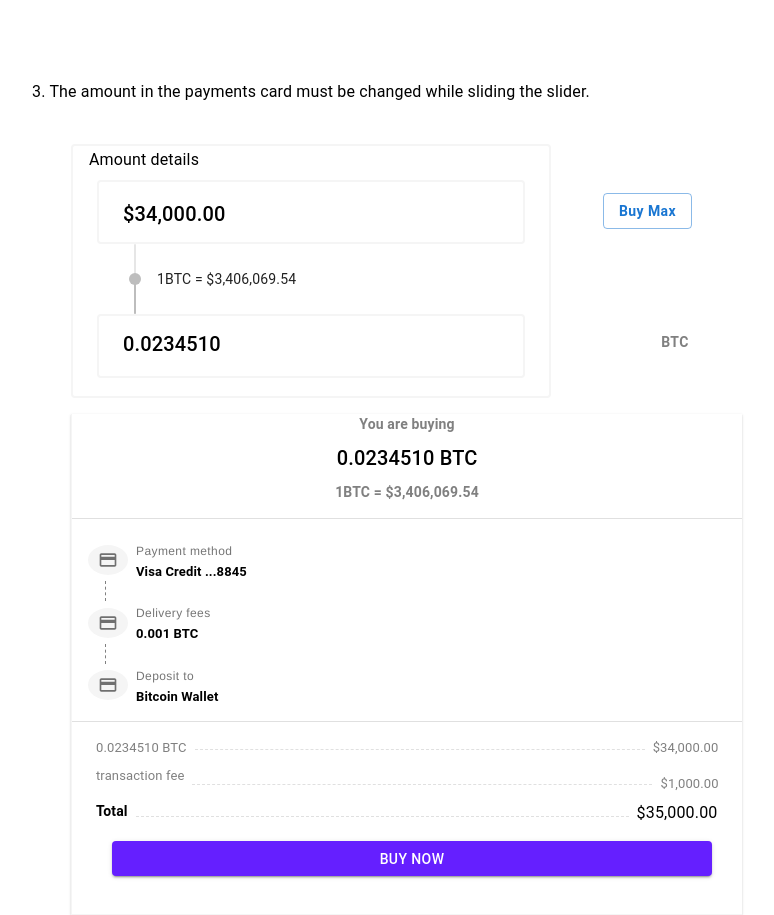
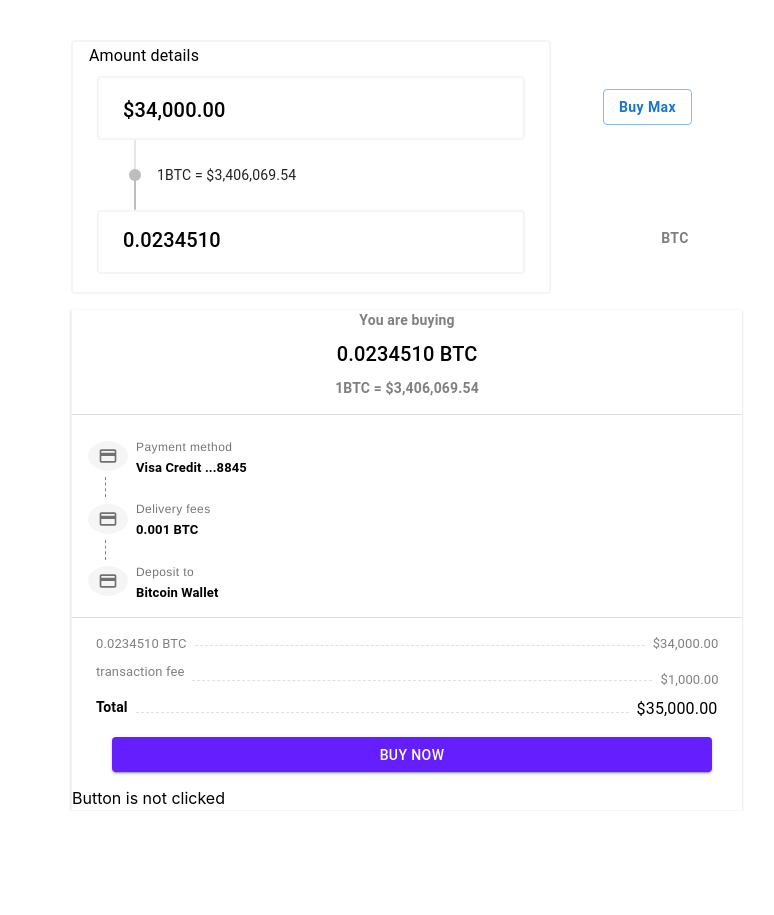
Before and after one commit to manasa2107/React_child_parent_Assignment, a React (Create React App) app: page / in a window 1280 px wide. Shown: the whole page, without its empty margins (329-1103 px from the left). After the commit the page ends 811 px from the top, so only its background shows below. Built offline with nearby package versions, Linux system fonts and the light colour scheme.

Commit message:
Update index.tsx

```diff
--- a/src/components/Parentchild/index.tsx
+++ b/src/components/Parentchild/index.tsx
@@ -9,28 +9,38 @@ import Typography1 from '../atoms/Typography';
 import Textdivider1 from '../molecules/Textdivider';
 import AvatarText1 from '../molecules/Avatartext';
 import theme from '../../theme';
-
+import Statemgmnt from '../organism/Statemanagement';
 
 const Parentchild =()=> {
+
+    const [isClicked, setIsToggled] = React.useState(false);
+
+//     const [value, setvalue] =React.useState(0.0234510)
+//     const handleChange =(event: any, newValue: React.SetStateAction<any>) => {
+//       setvalue(newValue)
+//     }
+// console.log({value});
     return (
-        <><Typography variant="body1" gutterBottom sx={{ textAlign: 'center', mt: 10, mb:5 }}> 3. The amount in the payments card must be changed while sliding the slider. </Typography><>
+        <Box>
             <Stack component="span"
                 sx={{
                     border:'2px solid whitesmoke',
                     mx:50,
                     height:250,
                     borderRadius:1,
+                    mt:5,
                 }}>
                  <Typography variant="subtitle1" gutterBottom sx={{pl:2}}>Amount details</Typography>
             <TextButton1 buttonVariant={'outlined'} buttonName={'Buy Max'} typoVariant={'h6'} typoName={'$34,000.00'}
             typoSx={{ paddingLeft: 3, paddingTop: 2 }}
             buttonSx={{color:"theme.palette.primary.main",fontWeight:"bold",maxWidth:100,position:"absolute",marginLeft:63,marginTop:1.4,textTransform:"none"}}/>
 
+            {/* <Slider1 value={value} handleChange={handleChange} /> */}
             <Slider1 />
-
-            <TextButton1 buttonVariant={'text'} buttonName={'BTC'} typoVariant={'h6'} typoName={'0.0234510'}
+            <TextButton1 buttonVariant={'text'} buttonName={'BTC'} typoVariant={'h6'} typoName={"0.0234510"}
             typoSx={{ paddingLeft: 3, paddingTop:1.5 }}
             buttonSx={{marginLeft:68,position:"absolute",marginTop:1,color:"grey",fontWeight:"bold"}} />
+
             </Stack>
 
             <Box
@@ -70,9 +80,10 @@ const Parentchild =()=> {
                 typo2Sx={{paddingLeft:1,paddingTop:1}} divSx= {{borderStyle:'dashed',width:493,marginBottom:1,marginLeft:1}}
                  typo1Variant={"subtitle2"} />
 
-                 <Button variant="contained" sx={{width:600,backgroundColor:theme.palette.secondary.main,mt:2,mx:5,height:35}}>Buy Now</Button>
+                 <Button variant="contained" sx={{width:600,backgroundColor:theme.palette.secondary.main,mt:2,mx:5,height:35}} onClick={()=> setIsToggled(!isClicked)}>Buy Now</Button>
+                 {isClicked ? <Statemgmnt /> : <p>Button is not clicked</p>}
                 </Box>
-        </></>
+        </Box>
     );
 }
 
```
